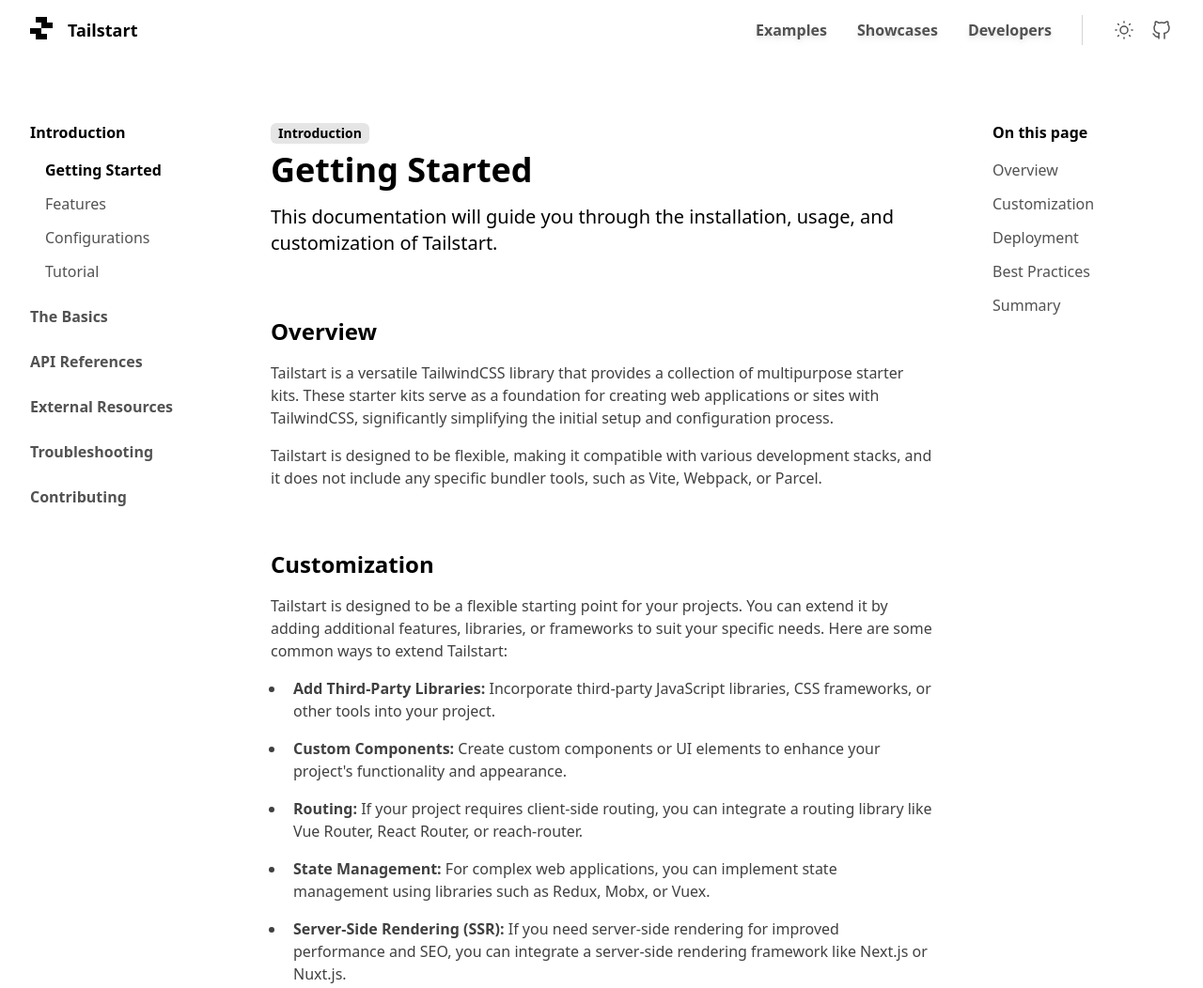
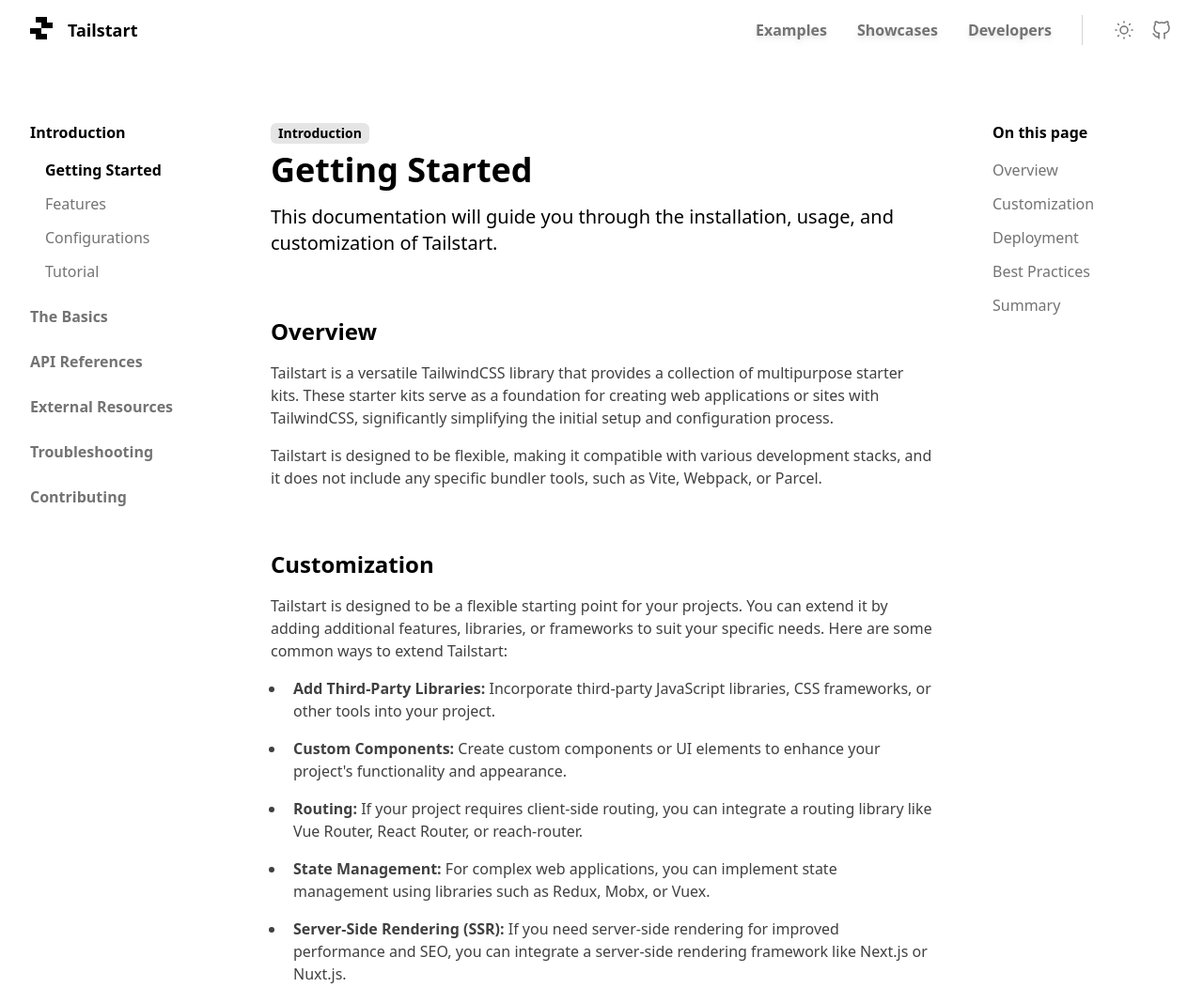
Before and after one commit to mkfizi/tailstart-documentation, a website: page index.html in a window 1280 px wide. Shown: the top 1052 px of the page at 94% size. Drawn offline with Linux system fonts and the light colour scheme.

Commit message:
Change link colours to `neutral-500` for light mode

```diff
--- a/index.html
+++ b/index.html
@@ -85,7 +85,7 @@
 
                             <!-- Navbar menu close button -->
                             <button id="navbar-menu-close" type="button" class="absolute lg:hidden right-4 sm:right-8 top-4 group" aria-controls="navbar-menu" aria-expanded="false" aria-label="Close navbar menu">
-                                <svg xmlns="http://www.w3.org/2000/svg" class="w-6 h-6 stroke-neutral-600 dark:stroke-neutral-400 group-hover:stroke-black dark:group-hover:stroke-white" width="24" height="24" viewBox="0 0 24 24" stroke-width="1.5" stroke="currentColor" fill="none" stroke-linecap="round" stroke-linejoin="round">
+                                <svg xmlns="http://www.w3.org/2000/svg" class="w-6 h-6 stroke-neutral-500 dark:stroke-neutral-400 group-hover:stroke-black dark:group-hover:stroke-white" width="24" height="24" viewBox="0 0 24 24" stroke-width="1.5" stroke="currentColor" fill="none" stroke-linecap="round" stroke-linejoin="round">
                                     <path stroke="none" d="M0 0h24v24H0z" fill="none"/>
                                     <path d="M18 6l-12 12" />
                                     <path d="M6 6l12 12" />
@@ -95,13 +95,13 @@
                             <!-- Navbar menu link -->
                             <ul class="space-y-4 lg:space-y-0 lg:flex lg:gap-8">
                                 <li>
-                                    <a href="#" class="block font-semibold text-neutral-600 dark:text-neutral-400 hover:text-black dark:hover:text-white">Examples</a>
+                                    <a href="#" class="block font-semibold text-neutral-500 dark:text-neutral-400 hover:text-black dark:hover:text-white">Examples</a>
                                 </li>
                                 <li>
-                                    <a href="#" class="block font-semibold text-neutral-600 dark:text-neutral-400 hover:text-black dark:hover:text-white">Showcases</a>
+                                    <a href="#" class="block font-semibold text-neutral-500 dark:text-neutral-400 hover:text-black dark:hover:text-white">Showcases</a>
                                 </li>
                                 <li>
-                                    <a href="#" class="block font-semibold text-neutral-600 dark:text-neutral-400 hover:text-black dark:hover:text-white">Developers</a>
+                                    <a href="#" class="block font-semibold text-neutral-500 dark:text-neutral-400 hover:text-black dark:hover:text-white">Developers</a>
                                 </li>
                             </ul>
 
@@ -116,7 +116,7 @@
 
                         <!-- Dark mode toggle button -->
                         <button id="dark-mode-toggle" type="button" class="group" aria-label="Toggle dark mode">
-                            <svg xmlns="http://www.w3.org/2000/svg" class="w-6 h-6 dark:hidden stroke-neutral-600 group-hover:stroke-black" width="24" height="24" viewBox="0 0 24 24" stroke-width="1.5" stroke="currentColor" fill="none" stroke-linecap="round" stroke-linejoin="round">
+                            <svg xmlns="http://www.w3.org/2000/svg" class="w-6 h-6 dark:hidden stroke-neutral-500 group-hover:stroke-black" width="24" height="24" viewBox="0 0 24 24" stroke-width="1.5" stroke="currentColor" fill="none" stroke-linecap="round" stroke-linejoin="round">
                                 <path stroke="none" d="M0 0h24v24H0z" fill="none"/>
                                 <path d="M12 12m-4 0a4 4 0 1 0 8 0a4 4 0 1 0 -8 0" />
                                 <path d="M3 12h1m8 -9v1m8 8h1m-9 8v1m-6.4 -15.4l.7 .7m12.1 -.7l-.7 .7m0 11.4l.7 .7m-12.1 -.7l-.7 .7" />
@@ -128,7 +128,7 @@
                         </button>
 
                         <a href="https://github.com/mkfizi/tailstart-documentation" target="_blank" class="group" aria-label="Go to Github repository">
-                            <svg xmlns="http://www.w3.org/2000/svg" class="w-6 h-6 stroke-neutral-600 dark:stroke-neutral-400 group-hover:stroke-black dark:group-hover:stroke-white" width="24" height="24" viewBox="0 0 24 24" stroke-width="1.5" stroke="currentColor" fill="none" stroke-linecap="round" stroke-linejoin="round">
+                            <svg xmlns="http://www.w3.org/2000/svg" class="w-6 h-6 stroke-neutral-500 dark:stroke-neutral-400 group-hover:stroke-black dark:group-hover:stroke-white" width="24" height="24" viewBox="0 0 24 24" stroke-width="1.5" stroke="currentColor" fill="none" stroke-linecap="round" stroke-linejoin="round">
                                 <path stroke="none" d="M0 0h24v24H0z" fill="none"/>
                                 <path d="M9 19c-4.3 1.4 -4.3 -2.5 -6 -3m12 5v-3.5c0 -1 .1 -1.4 -.5 -2c2.8 -.3 5.5 -1.4 5.5 -6a4.6 4.6 0 0 0 -1.3 -3.2a4.2 4.2 0 0 0 -.1 -3.2s-1.1 -.3 -3.5 1.3a12.3 12.3 0 0 0 -6.2 0c-2.4 -1.6 -3.5 -1.3 -3.5 -1.3a4.2 4.2 0 0 0 -.1 3.2a4.6 4.6 0 0 0 -1.3 3.2c0 4.6 2.7 5.7 5.5 6c-.6 .6 -.6 1.2 -.5 2v3.5" />
                             </svg>
@@ -136,7 +136,7 @@
 
                         <!-- Navbar menu open button -->
                         <button id="navbar-menu-open" type="button" class="lg:hidden group" aria-controls="navbar-menu" aria-expanded="false" aria-label="Open navbar menu">
-                            <svg xmlns="http://www.w3.org/2000/svg" class="w-6 h-6 stroke-neutral-600 dark:stroke-neutral-400 group-hover:stroke-black dark:group-hover:stroke-white" width="24" height="24" viewBox="0 0 24 24" stroke-width="1.5" stroke="currentColor" fill="none" stroke-linecap="round" stroke-linejoin="round">
+                            <svg xmlns="http://www.w3.org/2000/svg" class="w-6 h-6 stroke-neutral-500 dark:stroke-neutral-400 group-hover:stroke-black dark:group-hover:stroke-white" width="24" height="24" viewBox="0 0 24 24" stroke-width="1.5" stroke="currentColor" fill="none" stroke-linecap="round" stroke-linejoin="round">
                                 <path stroke="none" d="M0 0h24v24H0z" fill="none"/>
                                 <path d="M12 12m-1 0a1 1 0 1 0 2 0a1 1 0 1 0 -2 0" />
                                 <path d="M12 19m-1 0a1 1 0 1 0 2 0a1 1 0 1 0 -2 0" />
@@ -152,7 +152,7 @@
 
                 <!-- Sidebar menu open button -->
                 <button id="sidebar-menu-open" type="button" class="group" aria-controls="sidebar-menu" aria-expanded="false" aria-label="Open sidebar menu">
-                    <svg xmlns="http://www.w3.org/2000/svg" class="w-6 h-6 stroke-neutral-600 dark:stroke-neutral-400 group-hover:stroke-black dark:group-hover:stroke-white" width="24" height="24" viewBox="0 0 24 24" stroke-width="1.5" stroke="currentColor" stroke-linecap="round" stroke-linejoin="round">
+                    <svg xmlns="http://www.w3.org/2000/svg" class="w-6 h-6 stroke-neutral-500 dark:stroke-neutral-400 group-hover:stroke-black dark:group-hover:stroke-white" width="24" height="24" viewBox="0 0 24 24" stroke-width="1.5" stroke="currentColor" stroke-linecap="round" stroke-linejoin="round">
                         <path stroke="none" d="M0 0h24v24H0z" fill="none"/>
                         <path d="M4 6l16 0" />
                         <path d="M4 12l16 0" />
@@ -182,7 +182,7 @@
 
                 <!-- Sidebar menu close button -->
                 <button id="sidebar-menu-close" type="button" class="absolute right-4 top-4 group lg:hidden" aria-controls="sidebar-menu" aria-expanded="false" aria-label="Close sidebar menu">
-                    <svg xmlns="http://www.w3.org/2000/svg" class="w-6 h-6 stroke-neutral-600 dark:stroke-neutral-400 group-hover:stroke-black dark:group-hover:stroke-white" width="24" height="24" viewBox="0 0 24 24" stroke-width="1.5" stroke="currentColor" fill="none" stroke-linecap="round" stroke-linejoin="round">
+                    <svg xmlns="http://www.w3.org/2000/svg" class="w-6 h-6 stroke-neutral-500 dark:stroke-neutral-400 group-hover:stroke-black dark:group-hover:stroke-white" width="24" height="24" viewBox="0 0 24 24" stroke-width="1.5" stroke="currentColor" fill="none" stroke-linecap="round" stroke-linejoin="round">
                         <path stroke="none" d="M0 0h24v24H0z" fill="none"/>
                         <path d="M18 6l-12 12" />
                         <path d="M6 6l12 12" />
@@ -198,30 +198,30 @@
                                 <a href="#" class="block text-base font-semibold text-black dark:text-white">Getting Started</a>
                             </li>
                             <li>
-                                <a href="#" class="block text-base text-neutral-600 dark:text-neutral-400 hover:text-black hover:dark:text-white">Features</a>
+                                <a href="#" class="block text-base text-neutral-500 dark:text-neutral-400 hover:text-black hover:dark:text-white">Features</a>
                             </li>
                             <li>
-                                <a href="#" class="block text-base text-neutral-600 dark:text-neutral-400 hover:text-black hover:dark:text-white">Configurations</a>
+                                <a href="#" class="block text-base text-neutral-500 dark:text-neutral-400 hover:text-black hover:dark:text-white">Configurations</a>
                             </li>
                             <li>
-                                <a href="#" class="block text-base text-neutral-600 dark:text-neutral-400 hover:text-black hover:dark:text-white">Tutorial</a>
+                                <a href="#" class="block text-base text-neutral-500 dark:text-neutral-400 hover:text-black hover:dark:text-white">Tutorial</a>
                             </li>
                         </ul>
                     </li>
                     <li>
-                        <a href="#" class="block text-base font-semibold text-neutral-600 dark:text-neutral-400 hover:text-black dark:hover:text-white">The Basics</a>
+                        <a href="#" class="block text-base font-semibold text-neutral-500 dark:text-neutral-400 hover:text-black dark:hover:text-white">The Basics</a>
                     </li>
                     <li>
-                        <a href="#" class="block text-base font-semibold text-neutral-600 dark:text-neutral-400 hover:text-black dark:hover:text-white">API References</a>
+                        <a href="#" class="block text-base font-semibold text-neutral-500 dark:text-neutral-400 hover:text-black dark:hover:text-white">API References</a>
                     </li>
                     <li>
-                        <a href="#" class="block text-base font-semibold text-neutral-600 dark:text-neutral-400 hover:text-black dark:hover:text-white">External Resources</a>
+                        <a href="#" class="block text-base font-semibold text-neutral-500 dark:text-neutral-400 hover:text-black dark:hover:text-white">External Resources</a>
                     </li>
                     <li>
-                        <a href="#" class="block text-base font-semibold text-neutral-600 dark:text-neutral-400 hover:text-black dark:hover:text-white">Troubleshooting</a>
+                        <a href="#" class="block text-base font-semibold text-neutral-500 dark:text-neutral-400 hover:text-black dark:hover:text-white">Troubleshooting</a>
                     </li>
                     <li>
-                        <a href="#" class="block text-base font-semibold text-neutral-600 dark:text-neutral-400 hover:text-black dark:hover:text-white">Contributing</a>
+                        <a href="#" class="block text-base font-semibold text-neutral-500 dark:text-neutral-400 hover:text-black dark:hover:text-white">Contributing</a>
                     </li>
                 </ul>
 
@@ -237,19 +237,19 @@
                     <p class="pb-1 text-base font-semibold text-black dark:text-white">On this page</p>
                 </li>
                 <li class="hover:bg-neutral-100 dark:hover:bg-neutral-800 lg:hover:bg-transparent lg:dark:hover:bg-transparent">
-                    <a href="#overview" class="block px-4 py-2 text-base lg:px-0 lg:py-0 text-neutral-600 dark:text-neutral-400 hover:text-black hover:dark:text-white">Overview</a>
+                    <a href="#overview" class="block px-4 py-2 text-base lg:px-0 lg:py-0 text-neutral-500 dark:text-neutral-400 hover:text-black hover:dark:text-white">Overview</a>
                 </li>
                 <li class="hover:bg-neutral-100 dark:hover:bg-neutral-800 lg:hover:bg-transparent lg:dark:hover:bg-transparent">
-                    <a href="#customization" class="block px-4 py-2 text-base lg:px-0 lg:py-0 text-neutral-600 dark:text-neutral-400 hover:text-black hover:dark:text-white">Customization</a>
+                    <a href="#customization" class="block px-4 py-2 text-base lg:px-0 lg:py-0 text-neutral-500 dark:text-neutral-400 hover:text-black hover:dark:text-white">Customization</a>
                 </li>
                 <li class="hover:bg-neutral-100 dark:hover:bg-neutral-800 lg:hover:bg-transparent lg:dark:hover:bg-transparent">
-                    <a href="#deployment" class="block px-4 py-2 text-base lg:px-0 lg:py-0 text-neutral-600 dark:text-neutral-400 hover:text-black hover:dark:text-white">Deployment</a>
+                    <a href="#deployment" class="block px-4 py-2 text-base lg:px-0 lg:py-0 text-neutral-500 dark:text-neutral-400 hover:text-black hover:dark:text-white">Deployment</a>
                 </li>
                 <li class="hover:bg-neutral-100 dark:hover:bg-neutral-800 lg:hover:bg-transparent lg:dark:hover:bg-transparent">
-                    <a href="#best-practices" class="block px-4 py-2 text-base lg:px-0 lg:py-0 text-neutral-600 dark:text-neutral-400 hover:text-black hover:dark:text-white">Best Practices</a>
+                    <a href="#best-practices" class="block px-4 py-2 text-base lg:px-0 lg:py-0 text-neutral-500 dark:text-neutral-400 hover:text-black hover:dark:text-white">Best Practices</a>
                 </li>
                 <li class="hover:bg-neutral-100 dark:hover:bg-neutral-800 lg:hover:bg-transparent lg:dark:hover:bg-transparent">
-                    <a href="#summary" class="block px-4 py-2 text-base lg:px-0 lg:py-0 text-neutral-600 dark:text-neutral-400 hover:text-black hover:dark:text-whit">Summary</a>
+                    <a href="#summary" class="block px-4 py-2 text-base lg:px-0 lg:py-0 text-neutral-500 dark:text-neutral-400 hover:text-black hover:dark:text-whit">Summary</a>
                 </li>
             </ul>
 
@@ -353,7 +353,7 @@
     <!-- Footer -->
     <footer class="absolute bottom-0 w-full max-w-screen-xl px-4 pb-px text-center transform -translate-x-1/2 left-1/2 sm:px-8">
         <p class="text-sm text-neutral-700 dark:text-neutral-300"><span id="footer-app-name"></span> v<span id="footer-app-version"></span></p>
-        <span class="text-sm text-neutral-700 dark:text-neutral-300"><span id="footer-year"></span> © Developed by <a href="https://mkfizi.dev" target="_blank" class="inline-block font-semibold text-neutral-600 dark:text-neutral-400 hover:text-black dark:hover:text-white">mkfizi</a></span>
+        <span class="text-sm text-neutral-700 dark:text-neutral-300"><span id="footer-year"></span> © Developed by <a href="https://mkfizi.dev" target="_blank" class="inline-block font-semibold text-neutral-500 dark:text-neutral-400 hover:text-black dark:hover:text-white">mkfizi</a></span>
     </footer>
 </body>
 </html>
--- a/src/js/app.js
+++ b/src/js/app.js
@@ -240,7 +240,7 @@
                         const targetLink = app.element.onThisPageMenu.querySelector(`a[href='#${targetSection.id}']`);
                         if (targetLink) {
                             targetLink.classList[isActive ? 'add' : 'remove']('text-black', 'dark:text-white', 'font-medium');
-                            targetLink.classList[isActive ? 'remove' : 'add']('text-neutral-600', 'dark:text-neutral-400');
+                            targetLink.classList[isActive ? 'remove' : 'add']('text-neutral-500', 'dark:text-neutral-400');
                         }
                     });
                 },
```
Also changed, not shown: src/css/app.css.
